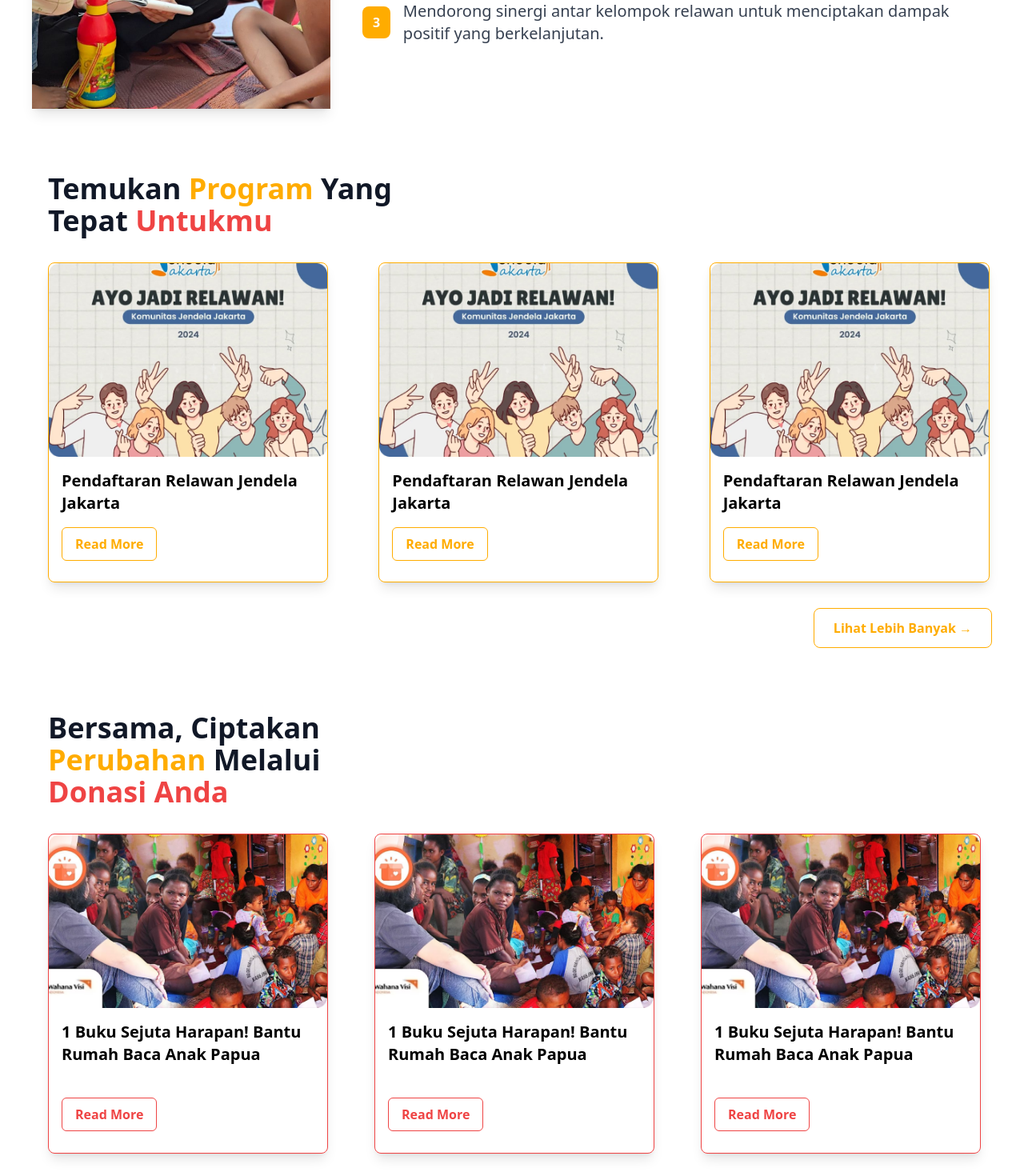
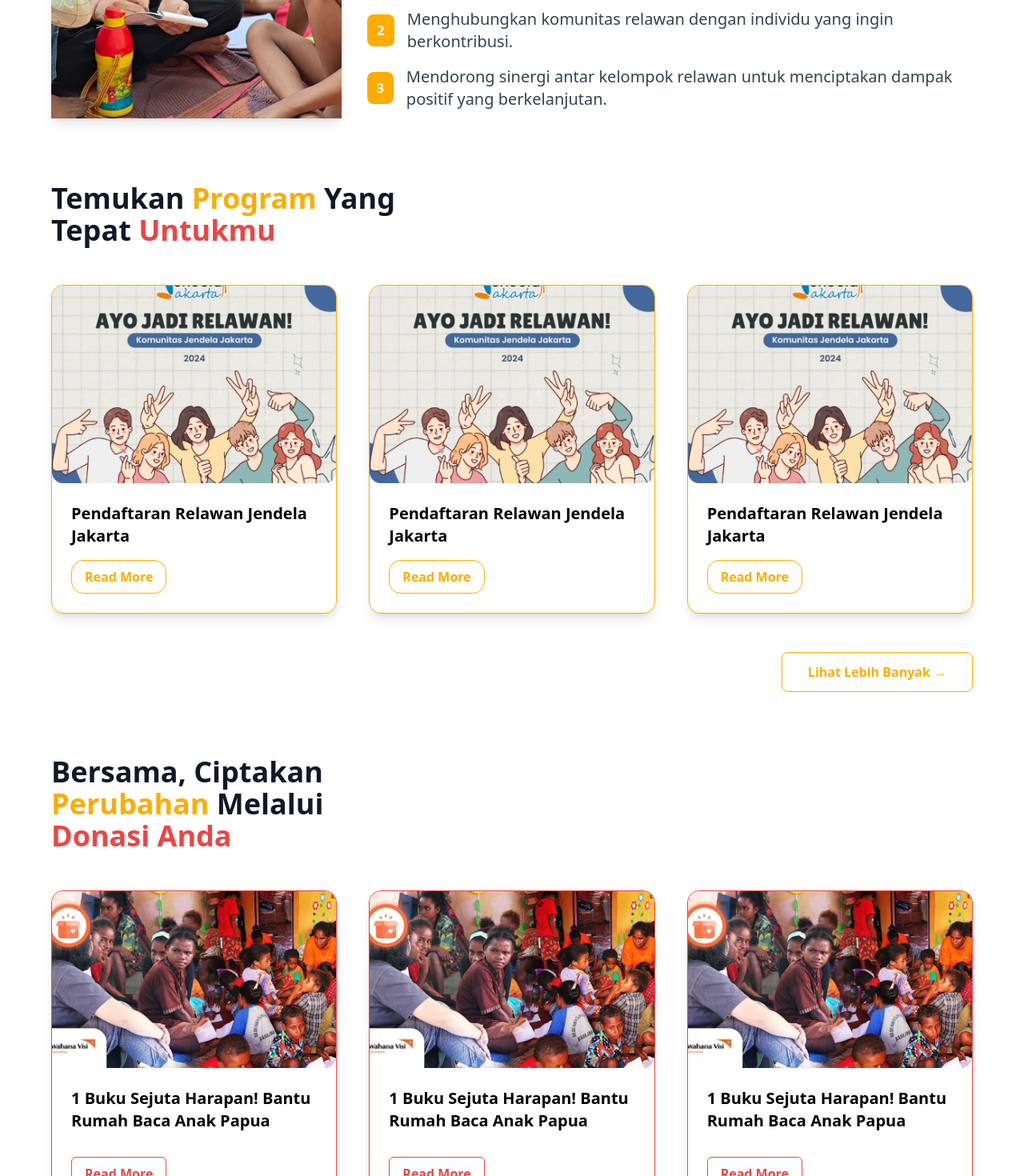
Before and after one commit to ilhamhafidz404/Competition_ITC_PijarNusantara_FE, a Vue app: page / in a window 1280 px wide. Shown: the part 1330-2800 px from the top of the page at 80% size. Built offline with nearby package versions, Linux system fonts and the light colour scheme.

Commit message:
update home

```diff
--- a/src/views/Home.vue
+++ b/src/views/Home.vue
@@ -2,18 +2,16 @@
   <section>
     <div class="bg-white py-10">
       <div
-        class="container mx-auto min-h-[500px] flex px-10 flex-col md:flex-row items-center space-y-6 md:space-y-0 md:space-x-10"
+        class="container mx-auto min-h-[600px] flex flex-col md:flex-row items-center px-6 md:px-16 lg:px-20 space-y-6 md:space-y-0 md:space-x-10 pt-20"
       >
         <div class="md:w-1/2 text-center md:text-left">
           <h2 class="text-5xl font-bold text-gray-900">
             Bersama
             <span class="text-[#FFAC00]">Menginspirasi</span><span>,</span>
-
             <br />
             Mencerdaskan
             <span class="text-red-500">Nusantara</span>
           </h2>
-
           <p class="text-gray-700 mt-4">
             Selamat datang di platform yang menghubungkan komunitas relawan
             mengajar di seluruh Indonesia. Promosikan program Anda, jangkau
@@ -33,18 +31,21 @@
             </button>
           </div>
         </div>
+
+        <!-- Bagian Gambar -->
         <div class="md:w-1/2">
-          <div class="relative w-full inline-flex justify-end">
+          <div class="relative w-full flex justify-center md:justify-end">
             <img
               src="./../assets/image/hero_1.png"
               alt="Anak Bahagia"
-              class="w-[450px] object-cover rounded-2xl"
+              class="w-[450px] max-w-full object-cover rounded-2xl"
             />
           </div>
         </div>
       </div>
     </div>
   </section>
+
   <section>
     <div class="bg-gradient-to-r from-[#FFAC00] to-red-500 text-white py-10">
       <div class="container mx-auto px-10 text-center">
@@ -75,7 +76,7 @@
   <section>
     <div class="bg-white py-10">
       <div
-        class="container mx-auto grid grid-cols-1 md:grid-cols-3 gap-10 px-10"
+        class="container mx-auto grid grid-cols-1 md:grid-cols-3 gap-8 px-8 md:px-16"
       >
         <div>
           <img
@@ -85,7 +86,7 @@
           />
         </div>
         <div class="col-span-2">
-          <div class="mb-6">
+          <div class="mb-10 pt-10">
             <h4
               class="text-4xl text-[#FFAC00] font-semibold font-sekunder italic"
             >
@@ -143,77 +144,156 @@
       </div>
     </div>
   </section>
+
   <section>
     <div class="bg-white py-10">
-      <div class="container mx-5 px-10">
-        <h2 class="text-4xl font-bold text-gray-900 mb-8">
+      <div class="container mx-auto px-6 md:px-16">
+        <h2 class="text-4xl font-bold text-gray-900 mb-12 text-start">
           Temukan <span class="text-[#FFAC00]">Program</span> Yang <br />
-          Tepat
-          <span class="text-red-500">Untukmu</span>
+          Tepat <span class="text-red-500">Untukmu</span>
         </h2>
-        <div class="grid grid-cols-10 md:grid-cols-3 gap-10">
+
+        <div class="grid grid-cols-1 md:grid-cols-3 gap-10 rounded-[15px]">
           <div
-            class="border border-[#FFAC00] rounded-lg overflow-hidden shadow-lg min-h-[400px] w-[350px]"
+            class="border border-[#FFAC00] rounded-[15px] overflow-hidden shadow-lg flex flex-col min-h-[400px]"
           >
             <img
               src="./../assets/image/program.png"
               alt="Program Relawan"
               class="w-full h-50 object-cover"
             />
-            <div class="p-4">
-              <h3 class="text-xl font-semibold">
+            <div class="p-6 flex flex-col justify-between flex-grow">
+              <h3 class="text-xl font-semibold mb-4">
                 Pendaftaran Relawan Jendela Jakarta
               </h3>
               <button
-                class="border border-[#FFAC00] text-[#FFAC00] px-4 py-2 mt-4 rounded-md font-bold hover:bg-[#FFAC00] hover:text-white transition duration-300"
+                class="border border-[#FFAC00] text-[#FFAC00] px-4 py-2 rounded-[15px] font-bold hover:bg-[#FFAC00] hover:text-white transition duration-300 self-start"
               >
                 Read More
               </button>
             </div>
           </div>
           <div
-            class="border border-[#FFAC00] rounded-lg overflow-hidden shadow-lg min-h-[400px] w-[350px]"
+            class="border border-[#FFAC00] rounded-[15px] overflow-hidden shadow-lg flex flex-col min-h-[400px]"
           >
             <img
               src="./../assets/image/program.png"
               alt="Program Relawan"
               class="w-full h-50 object-cover"
             />
-            <div class="p-4">
-              <h3 class="text-xl font-semibold">
+            <div class="p-6 flex flex-col justify-between flex-grow">
+              <h3 class="text-xl font-semibold mb-4">
                 Pendaftaran Relawan Jendela Jakarta
               </h3>
               <button
-                class="border border-[#FFAC00] text-[#FFAC00] px-4 py-2 mt-4 rounded-md font-bold hover:bg-[#FFAC00] hover:text-white transition duration-300"
+                class="border border-[#FFAC00] text-[#FFAC00] px-4 py-2 rounded-[15px] font-bold hover:bg-[#FFAC00] hover:text-white transition duration-300 self-start"
               >
                 Read More
               </button>
             </div>
           </div>
-
           <div
-            class="border border-[#FFAC00] rounded-lg overflow-hidden shadow-lg min-h-[400px] w-[350px]"
+            class="border border-[#FFAC00] rounded-[15px] overflow-hidden shadow-lg flex flex-col min-h-[400px]"
           >
             <img
               src="./../assets/image/program.png"
               alt="Program Relawan"
               class="w-full h-50 object-cover"
             />
-            <div class="p-4">
-              <h3 class="text-xl font-semibold">
+            <div class="p-6 flex flex-col justify-between flex-grow">
+              <h3 class="text-xl font-semibold mb-4">
                 Pendaftaran Relawan Jendela Jakarta
               </h3>
               <button
-                class="border border-[#FFAC00] text-[#FFAC00] px-4 py-2 mt-4 rounded-md font-bold hover:bg-[#FFAC00] hover:text-white transition duration-300"
+                class="border border-[#FFAC00] text-[#FFAC00] px-4 py-2 rounded-[15px] font-bold hover:bg-[#FFAC00] hover:text-white transition duration-300 self-start"
               >
                 Read More
               </button>
             </div>
           </div>
         </div>
-        <div class="text-end mt-8 mx-5">
+        <div class="text-end mt-12">
           <button
-            class="border border-[#FFAC00] text-[#FFAC00] px-6 py-3 rounded-lg font-bold hover:bg-[#FFAC00] hover:text-white transition duration-300"
+            class="border border-[#FFAC00] text-[#FFAC00] px-8 py-3 rounded-lg font-bold hover:bg-[#FFAC00] hover:text-white transition duration-300"
+          >
+            Lihat Lebih Banyak →
+          </button>
+        </div>
+      </div>
+    </div>
+  </section>
+
+  <section>
+    <div class="bg-white py-10">
+      <div class="container mx-auto px-6 md:px-16 mb-16">
+        <h2 class="text-4xl font-bold text-gray-900 mb-12 text-start">
+          Bersama, Ciptakan <br />
+          <span class="text-[#FFAC00]"> Perubahan</span> Melalui <br />
+          <span class="text-red-500">Donasi Anda</span>
+        </h2>
+
+        <div class="grid grid-cols-1 md:grid-cols-3 gap-10 rounded-[15px]">
+          <div
+            class="border border-red-500 rounded-[15px] overflow-hidden shadow-lg flex flex-col min-h-[400px]"
+          >
+            <img
+              src="./../assets/image/donasi.png"
+              alt="Donasi"
+              class="w-full h-50 object-cover"
+            />
+            <div class="p-6 flex flex-col justify-between flex-grow">
+              <h3 class="text-xl font-semibold mb-4">
+                1 Buku Sejuta Harapan! Bantu Rumah Baca Anak Papua
+              </h3>
+              <button
+                class="border border-red-500 text-red-500 px-4 py-2 rounded-md font-bold hover:bg-red-500 hover:text-white transition duration-300 self-start"
+              >
+                Read More
+              </button>
+            </div>
+          </div>
+          <div
+            class="border border-red-500 rounded-[15px] overflow-hidden shadow-lg flex flex-col min-h-[400px]"
+          >
+            <img
+              src="./../assets/image/donasi.png"
+              alt="Donasi"
+              class="w-full h-50 object-cover"
+            />
+            <div class="p-6 flex flex-col justify-between flex-grow">
+              <h3 class="text-xl font-semibold mb-4">
+                1 Buku Sejuta Harapan! Bantu Rumah Baca Anak Papua
+              </h3>
+              <button
+                class="border border-red-500 text-red-500 px-4 py-2 rounded-md font-bold hover:bg-red-500 hover:text-white transition duration-300 self-start"
+              >
+                Read More
+              </button>
+            </div>
+          </div>
+          <div
+            class="border border-red-500 rounded-[15px] overflow-hidden shadow-lg flex flex-col min-h-[400px]"
+          >
+            <img
+              src="./../assets/image/donasi.png"
+              alt="Donasi"
+              class="w-full h-50 object-cover"
+            />
+            <div class="p-6 flex flex-col justify-between flex-grow">
+              <h3 class="text-xl font-semibold mb-4">
+                1 Buku Sejuta Harapan! Bantu Rumah Baca Anak Papua
+              </h3>
+              <button
+                class="border border-red-500 text-red-500 px-4 py-2 rounded-md font-bold hover:bg-red-500 hover:text-white transition duration-300 self-start"
+              >
+                Read More
+              </button>
+            </div>
+          </div>
+        </div>
+        <div class="text-end mt-12">
+          <button
+            class="border border-red-500 text-red-500 px-8 py-3 rounded-lg font-bold hover:bg-red-500 hover:text-white transition duration-300"
           >
             Lihat Lebih Banyak →
           </button>
@@ -223,104 +303,25 @@
   </section>
   <section>
     <div class="bg-white py-10">
-      <div class="container mx-5 px-10">
-        <h2 class="text-4xl font-bold text-gray-900 mb-8">
-          Bersama, Ciptakan <br />
-          <span class="text-[#FFAC00]"> Perubahan</span> Melalui
-          <br />
-          <span class="text-red-500">Donasi Anda</span>
-        </h2>
-        <div class="grid grid-cols-10 md:grid-cols-3 gap-6">
-          <div
-            class="border border-red-500 rounded-lg overflow-hidden shadow-lg min-h-[400px] w-[350px]"
-          >
-            <img
-              src="./../assets/image/donasi.png"
-              alt="Donasi"
-              class="w-full h-50 object-cover"
-            />
-            <div class="p-4">
-              <h3 class="text-xl font-semibold">
-                1 Buku Sejuta Harapan! Bantu Rumah Baca Anak Papua
-              </h3>
-              <button
-                class="border border-red-500 text-red-500 px-4 py-2 mt-10 rounded-md font-bold hover:bg-red-500 hover:text-white transition duration-300"
-              >
-                Read More
-              </button>
-            </div>
-          </div>
-          <div
-            class="border border-red-500 rounded-lg overflow-hidden shadow-lg min-h-[400px] w-[350px]"
-          >
-            <img
-              src="./../assets/image/donasi.png"
-              alt="Donasi"
-              class="w-full h-50 object-cover"
-            />
-            <div class="p-4">
-              <h3 class="text-xl font-semibold t">
-                1 Buku Sejuta Harapan! Bantu Rumah Baca Anak Papua
-              </h3>
-              <button
-                class="border border-red-500 text-red-500 px-4 py-2 mt-10 rounded-md font-bold hover:bg-red-500 hover:text-white transition duration-300"
-              >
-                Read More
-              </button>
-            </div>
-          </div>
-
-          <div
-            class="border border-red-500 rounded-lg overflow-hidden shadow-lg min-h-[400px] w-[350px]"
-          >
-            <img
-              src="./../assets/image/donasi.png"
-              alt="Donasi"
-              class="w-full h-50 object-cover"
-            />
-            <div class="p-4">
-              <h3 class="text-xl font-semibold">
-                1 Buku Sejuta Harapan! Bantu Rumah Baca Anak Papua
-              </h3>
-              <button
-                class="border border-red-500 text-red-500 px-4 py-2 mt-10 rounded-md font-bold hover:bg-red-500 hover:text-white transition duration-300"
-              >
-                Read More
-              </button>
-            </div>
-          </div>
-        </div>
-        <div class="text-end mt-8 mx-8">
-          <button
-            class="border border-red-500 text-red-500 px-6 py-3 rounded-lg font-bold hover:bg-red-500 hover:text-white transition duration-300"
-          >
-            Lihat Lebih Banyak →
-          </button>
-        </div>
-      </div>
-    </div>
-  </section>
-  <section>
-    <div class="bg-white py-10">
-      <div class="container mx-auto px-10">
+      <div class="container mx-auto px-6 md:px-16 lg:px-20 mb-">
         <h2 class="text-5xl font-bold text-center text-[#FFAC00] mb-4">
           Testimoni
         </h2>
-        <p class="text-center text-gray-700 mb-10">
+        <p class="text-center text-gray-700 text-xl mb-10">
           "Dengarkan kisah inspiratif relawan dan komunitas <br />
           yang telah menciptakan dampak nyata bagi <br />
           pendidikan Nusantara."
         </p>
-
-        <div class="grid grid-cols-1 md:grid-cols-3 gap-2 justify-items-center">
-          <div class="border border-red-500 rounded-lg shadow-lg p-6 max-w-sm">
-            <p class="text-gray-700 italic font-semibold mb-4 text-center">
-              "Melalui platform ini, saya <br />
-              menemukan komunitas yang <br />
-              sejalan dengan semangat <br />
-              saya untuk mengajar. Kini <br />
-              saya bisa berkontribusi nyata <br />
-              untuk pendidikan."
+        <div class="grid grid-cols-1 md:grid-cols-3 gap-6">
+          <div
+            class="border border-gray-300 rounded-lg shadow-lg p-6 max-w-md mx-auto"
+          >
+            <p
+              class="text-gray-700 italic font-semibold mb-4 text-center leading-relaxed"
+            >
+              "Melalui platform ini, saya menemukan komunitas yang sejalan
+              dengan semangat saya untuk mengajar. Kini, saya bisa berkontribusi
+              nyata untuk pendidikan."
             </p>
             <hr class="border-t-2 border-[#FFAC00] mb-6" />
             <div class="flex items-center">
@@ -337,14 +338,16 @@
               </div>
             </div>
           </div>
-          <div class="border border-red-500 rounded-lg shadow-lg p-6 max-w-sm">
-            <p class="text-gray-700 italic font-semibold mb-4 text-center">
-              "Melalui platform ini, saya <br />
-              menemukan komunitas yang <br />
-              sejalan dengan semangat <br />
-              saya untuk mengajar. Kini <br />
-              saya bisa berkontribusi nyata <br />
-              untuk pendidikan."
+
+          <div
+            class="border border-gray-300 rounded-lg shadow-lg p-6 max-w-md mx-auto"
+          >
+            <p
+              class="text-gray-700 italic font-semibold mb-4 text-center leading-relaxed"
+            >
+              "Melalui platform ini, saya menemukan komunitas yang sejalan
+              dengan semangat saya untuk mengajar. Kini, saya bisa berkontribusi
+              nyata untuk pendidikan."
             </p>
             <hr class="border-t-2 border-[#FFAC00] mb-6" />
             <div class="flex items-center">
@@ -361,14 +364,16 @@
               </div>
             </div>
           </div>
-          <div class="border border-red-500 rounded-lg shadow-lg p-6 max-w-sm">
-            <p class="text-gray-700 italic font-semibold mb-4 text-center">
-              "Melalui platform ini, saya <br />
-              menemukan komunitas yang <br />
-              sejalan dengan semangat <br />
-              saya untuk mengajar. Kini <br />
-              saya bisa berkontribusi nyata <br />
-              untuk pendidikan."
+
+          <div
+            class="border border-gray-300 rounded-lg shadow-lg p-6 max-w-md mx-auto"
+          >
+            <p
+              class="text-gray-700 italic font-semibold mb-4 text-center leading-relaxed"
+            >
+              "Melalui platform ini, saya menemukan komunitas yang sejalan
+              dengan semangat saya untuk mengajar. Kini, saya bisa berkontribusi
+              nyata untuk pendidikan."
             </p>
             <hr class="border-t-2 border-[#FFAC00] mb-6" />
             <div class="flex items-center">
@@ -386,25 +391,26 @@
             </div>
           </div>
         </div>
-        <div class="flex justify-center items-center space-x-2 mt-8">
-          <button class="bg-[#FFAC00] text-white px-3 py-1 rounded-md">
+
+        <div class="flex justify-center items-center space-x-3 mt-8">
+          <button class="bg-[#FFAC00] text-white px-4 py-2 rounded-md">
             &laquo;
           </button>
-          <button class="bg-[#FFAC00] text-white px-3 py-1 rounded-md">
+          <button class="bg-[#FFAC00] text-white px-4 py-2 rounded-md">
             1
           </button>
           <button
-            class="border border-[#FFAC00] text-[#FFAC00] px-3 py-1 rounded-md hover:bg-[#FFAC00] hover:text-white transition duration-300"
+            class="border border-[#FFAC00] text-[#FFAC00] px-4 py-2 rounded-md hover:bg-[#FFAC00] hover:text-white transition duration-300"
           >
             2
           </button>
           <button
-            class="border border-[#FFAC00] text-[#FFAC00] px-3 py-1 rounded-md hover:bg-[#FFAC00] hover:text-white transition duration-300"
+            class="border border-[#FFAC00] text-[#FFAC00] px-4 py-2 rounded-md hover:bg-[#FFAC00] hover:text-white transition duration-300"
           >
             3
           </button>
           <button
-            class="border border-[#FFAC00] text-[#FFAC00] px-3 py-1 rounded-md hover:bg-[#FFAC00] hover:text-white transition duration-300"
+            class="border border-[#FFAC00] text-[#FFAC00] px-4 py-2 rounded-md hover:bg-[#FFAC00] hover:text-white transition duration-300"
           >
             &raquo;
           </button>
@@ -412,29 +418,134 @@
       </div>
     </div>
   </section>
+
   <section class="bg-white py-10">
     <div
-      class="container mx-auto px-5 md:px-10 flex flex-col md:flex-row items-center"
+      class="container mx-auto px-6 md:px-16 lg:px-20 grid grid-cols-1 md:grid-cols-2 gap-10 items-center"
     >
-      <div class="md:w-1/2 mb-8 md:mb-0">
-        <h2 class="text-5xl font-bold text-slate-900 mb-3">
+      <div class="text-center md:text-left">
+        <h2
+          class="text-3xl md:text-5xl font-bold text-slate-900 mb-6 leading-tight"
+        >
           Butuh Bantuan? <br />
           Cari <span class="text-[#FFAC00]">Jawaban</span> di <br />
           <span class="text-red-500">FAQ Kami</span>
         </h2>
-        <p class="text-gray-700 text-2xl">
-          Kami telah mengumpulkan beberapa <br />pertanyaan umum untuk
-          memudahkan <br />
-          Anda dalam menemukan informasi yang <br />dibutuhkan.
+        <p class="text-gray-700 text-lg md:text-xl leading-relaxed">
+          Kami telah mengumpulkan beberapa pertanyaan umum untuk memudahkan Anda
+          dalam menemukan informasi yang dibutuhkan.
         </p>
       </div>
-      <div class="md:w-1/2">
-        <div class="bg-gray-300 w-full h-48 md:h-64 rounded-lg"></div>
+      <div class="space-y-4 p-5">
+        <div class="border border-gray-300 rounded-lg shadow-md">
+          <button
+            class="w-full text-left px-4 py-3 bg-white font-semibold text-slate-900 flex justify-between items-center"
+            @click="toggleAccordion(1)"
+          >
+            Apa itu FAQ?
+            <span
+              :class="{ 'rotate-180': activeAccordion === 1 }"
+              class="transition-transform duration-300"
+            >
+              +
+            </span>
+          </button>
+          <div
+            v-show="activeAccordion === 1"
+            class="px-4 py-3 text-gray-700 transition-all duration-300 ease-in-out"
+          >
+            FAQ adalah daftar pertanyaan yang sering diajukan, dirancang untuk
+            membantu Anda menemukan informasi penting dengan mudah.
+          </div>
+        </div>
+
+        <div class="border border-gray-300 rounded-lg shadow-md">
+          <button
+            class="w-full text-left px-4 py-3 bg-white font-semibold text-slate-900 flex justify-between items-center"
+            @click="toggleAccordion(2)"
+          >
+            Bagaimana cara mengakses layanan kami?
+            <span
+              :class="{ 'rotate-180': activeAccordion === 2 }"
+              class="transition-transform duration-300"
+            >
+              +
+            </span>
+          </button>
+          <div
+            v-show="activeAccordion === 2"
+            class="px-4 py-3 text-gray-700 transition-all duration-300 ease-in-out"
+          >
+            Anda dapat mengakses layanan kami melalui menu navigasi di situs ini
+            atau dengan menghubungi layanan pelanggan kami.
+          </div>
+        </div>
+
+        <div class="border border-gray-300 rounded-lg shadow-md">
+          <button
+            class="w-full text-left px-4 py-3 bg-white font-semibold text-slate-900 flex justify-between items-center"
+            @click="toggleAccordion(3)"
+          >
+            Apa manfaat bergabung dengan komunitas ini?
+            <span
+              :class="{ 'rotate-180': activeAccordion === 3 }"
+              class="transition-transform duration-300"
+            >
+              +
+            </span>
+          </button>
+          <div
+            v-show="activeAccordion === 3"
+            class="px-4 py-3 text-gray-700 transition-all duration-300 ease-in-out"
+          >
+            Bergabung dengan komunitas ini memberi Anda akses ke sumber daya,
+            pelatihan, dan jaringan yang mendukung misi pendidikan.
+          </div>
+        </div>
+
+        <div class="border border-gray-300 rounded-lg shadow-md">
+          <button
+            class="w-full text-left px-4 py-3 bg-white font-semibold text-slate-900 flex justify-between items-center"
+            @click="toggleAccordion(4)"
+          >
+            Apa manfaat bergabung dengan komunitas ini?
+            <span
+              :class="{ 'rotate-180': activeAccordion === 4 }"
+              class="transition-transform duration-300"
+            >
+              +
+            </span>
+          </button>
+          <div
+            v-show="activeAccordion === 4"
+            class="px-4 py-3 text-gray-700 transition-all duration-300 ease-in-out"
+          >
+            Bergabung dengan komunitas ini memberi Anda akses ke sumber daya,
+            pelatihan, dan jaringan yang mendukung misi pendidikan.
+          </div>
+        </div>
       </div>
     </div>
   </section>
 </template>
 
 <script>
-export default {};
+export default {
+  data() {
+    return {
+      activeAccordion: null,
+    };
+  },
+  methods: {
+    toggleAccordion(id) {
+      this.activeAccordion = this.activeAccordion === id ? null : id;
+    },
+  },
+};
 </script>
+
+<style scoped>
+.rotate-180 {
+  transform: rotate(180deg);
+}
+</style>
```
Also changed, not shown: src/components/Navigation.vue (+79 -7 lines).
